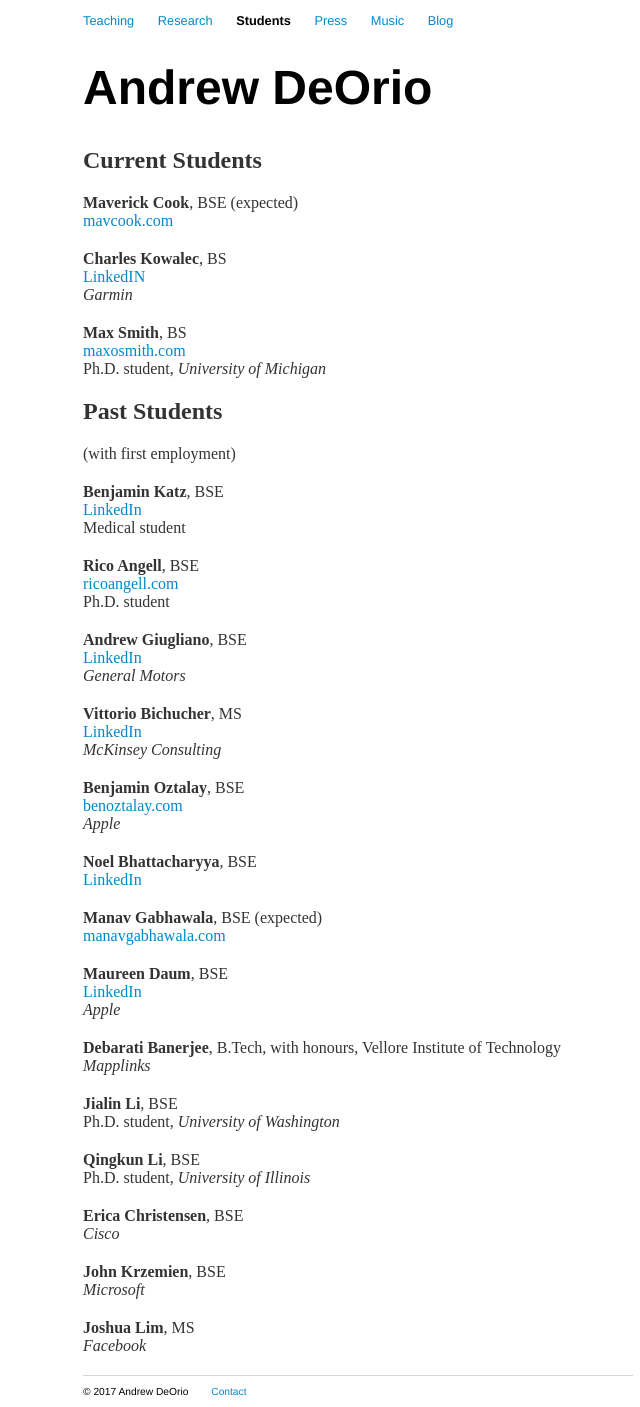
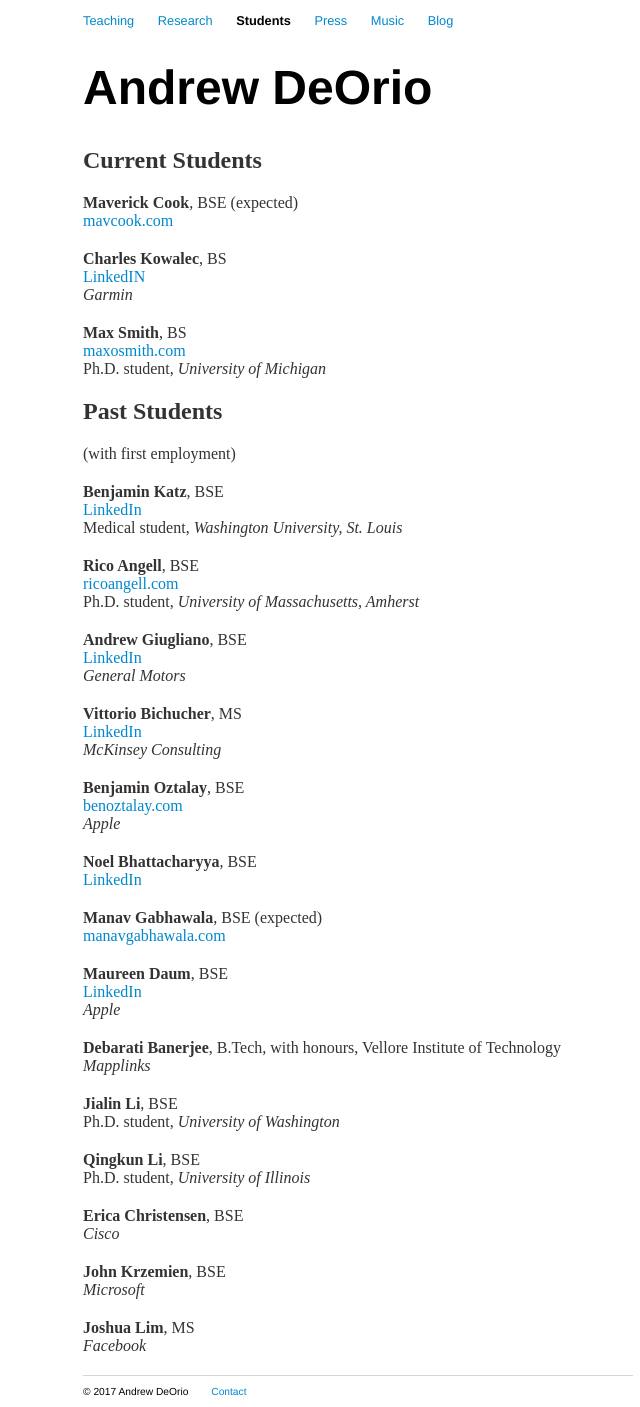
Before and after one commit to awdeorio/andrewdeorio.com, a Jekyll site: the page built from students/index.html, in a window 1280 px wide. Shown: the whole page, without its empty margins (282-922 px from the left). Built offline with Jekyll 4.4.1, drawn with Linux system fonts in a browser that asks for light colours; nearby versions of some CDN libraries.

Commit message:
Updated /students/

```diff
--- a/students/index.html
+++ b/students/index.html
@@ -40,7 +40,7 @@ Ph.D. student, <i>University of Michigan</i>
 <a href="https://www.linkedin.com/in/benjamin-katz-62a97988" target="_blank">
 LinkedIn
 </a><br>
-Medical student
+Medical student, <i>Washington University, St. Louis</i>
 </div>
 
 <div class="content">
@@ -48,7 +48,7 @@ Medical student
 <a href="http://ricoangell.com/" target="_blank">
 ricoangell.com
 </a><br>
-Ph.D. student
+Ph.D. student, <i>University of Massachusetts, Amherst</i>
 </div>
 
 <div class="content">
```
